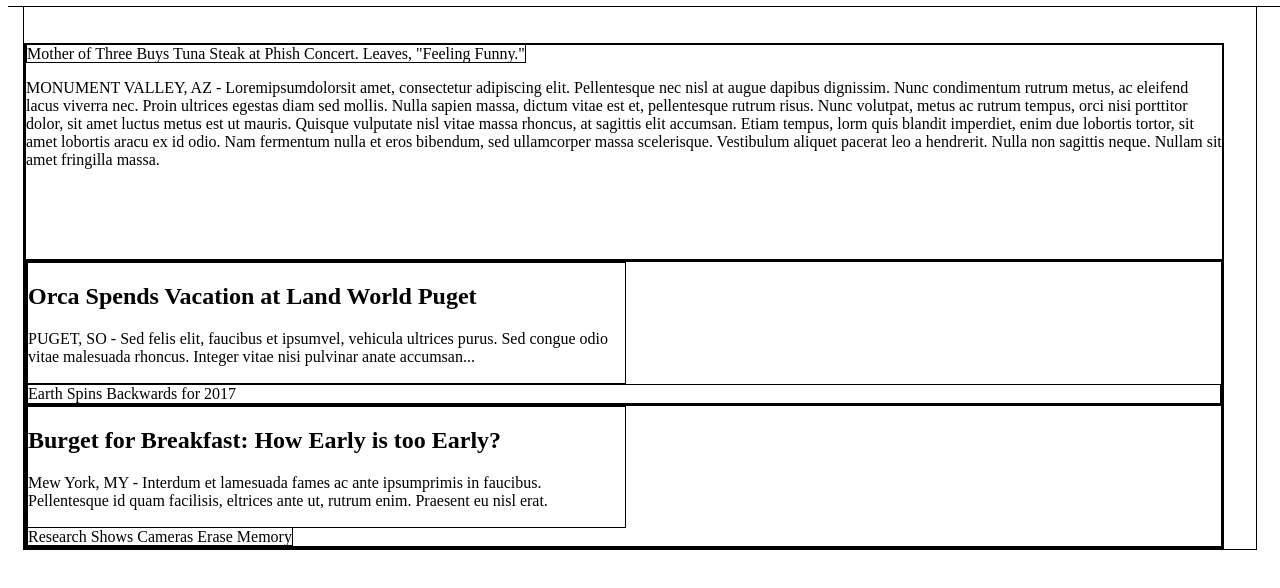
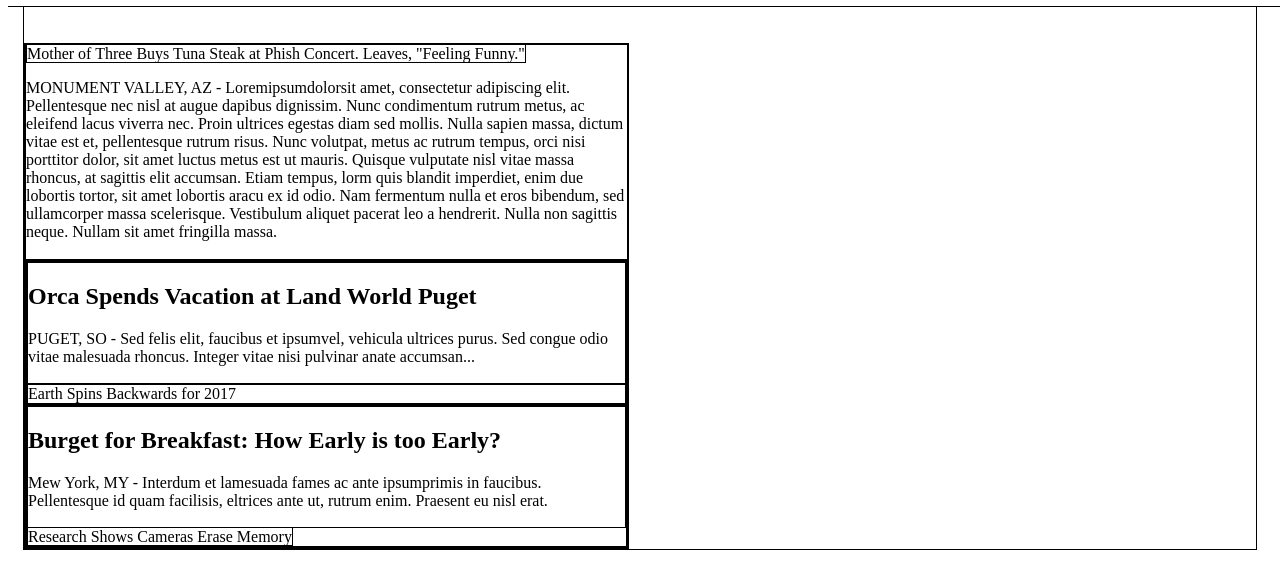
Before and after one commit to hlactaoeng/my_times, a plain HTML site: page index.html in a window 1280 px wide. Shown: the part 82-670 px from the top of the page. Drawn offline with Linux system fonts and the light colour scheme.

Commit message:
Corrected value on div element

```diff
--- a/resources/css/style.css
+++ b/resources/css/style.css
@@ -65,7 +65,8 @@ nav span{
 
 p{
        display: block;
-
+       height: 116px;
+       width: 600.90;
 }
 
 h2{
@@ -87,7 +88,7 @@ div{
 div.lead-story{
       display: block;
       height: 214px;
-      width: 600.90.px;
+      width: 600.906px;
 }
 
 div.text-content{
```
